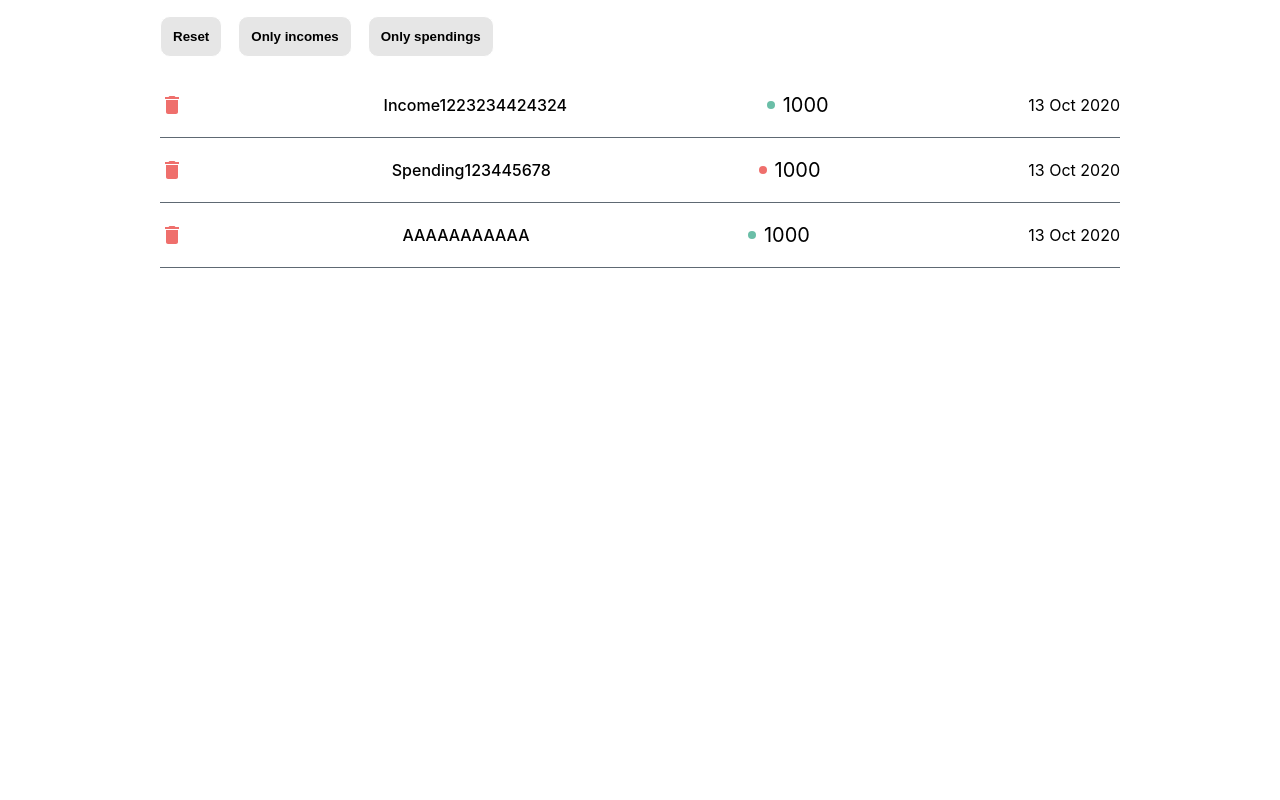
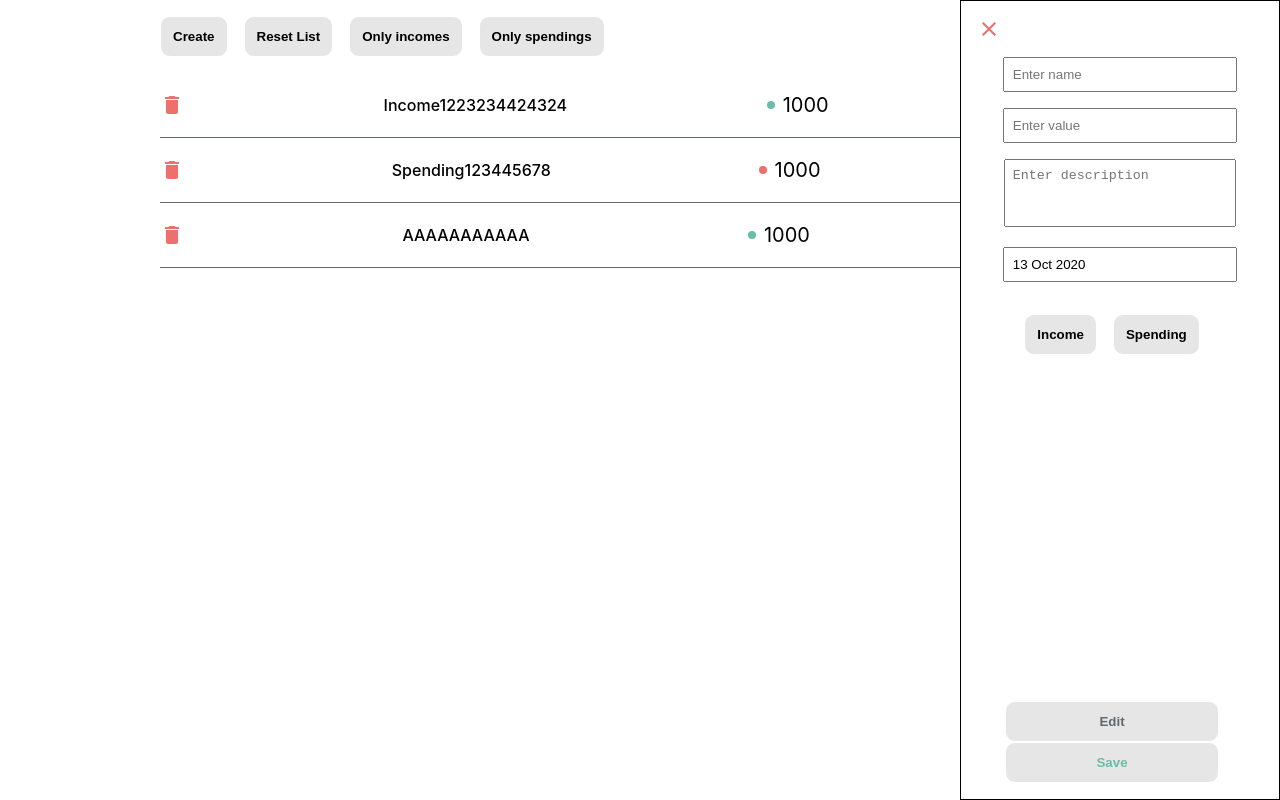
Before and after one commit to titkov49/Budget-Planner, a React (Create React App) app: page / in a window 1280 px wide. Built offline with nearby package versions, Linux system fonts and the light colour scheme.

Commit message:
add form

```diff
--- a/package.json
+++ b/package.json
@@ -11,6 +11,7 @@
     "date-fns": "^2.16.1",
     "node-sass": "^4.14.1",
     "react": "^16.13.1",
+    "react-datepicker": "^3.3.0",
     "react-dom": "^16.13.1",
     "react-scripts": "3.4.3",
     "styled-components": "^5.2.0"
--- a/src/App.scss
+++ b/src/App.scss
@@ -2,8 +2,11 @@ $darkgrey: #5E6973;
 $lightgrey: #E6E6E6;
 $lightcoral: #EF6F6C;
 $greensheen: #6ABEA7;
-$lightblue: #9FFFF5;
 
 .App {
   text-align: center;
 }
+
+.react-datepicker-wrapper {
+  width: 100%;
+}
--- a/src/components/Form.jsx
+++ b/src/components/Form.jsx
@@ -0,0 +1,135 @@
+import React, { useState } from 'react';
+import styled from 'styled-components';
+import DatePicker from 'react-datepicker';
+import "react-datepicker/dist/react-datepicker.css";
+import Close from '@material-ui/icons/Close';
+import {Button, SelectButton, ButtonsContainer} from './styled';
+
+const FormContainer = styled.div`
+  position: absolute;
+  box-sizing: border-box;
+  display: flex;
+  flex-direction: column;
+  align-items: center;
+  justify-content: space-between;
+  padding: 1rem;
+  background-color: white;
+  border: 1px solid #000;
+
+  top:0;
+  right:0;
+  height: 100%;
+  width: 25%;
+  @media screen and (max-width: 768px) {
+    top: 0;
+    left: 0;
+    width: 100%;
+    border: none
+  }
+`;
+
+const StyledCloseIcon = styled(Close)`
+  color: #EF6F6C;
+  display: block !important;
+  margin-bottom: 1rem;
+`;
+
+const Input = styled.input`
+  width: 75%;
+  padding: 0.5rem;
+  margin-bottom: 1rem;
+`;
+
+const TextArea = styled.textarea`
+  margin-bottom: 1rem;
+  width: 75%;
+  height: 15%;
+  padding: 0.5rem;
+  resize: none;
+`;
+
+const BottomContainer = styled.div`width: 100%`;
+
+const BottomButton = styled(Button)`
+  width: 75%;
+  color: ${({ color }) => color || "#5E6973"};
+`;
+
+export default function ({ item, list, onClose, onSave }) {
+  console.log("Form", list);
+  const [newItem, setItem] = useState({
+    name: item?.name || '',
+    description: item?.description || '',
+    date: item?.date || Date.now(),
+    type: item?.type || null,
+    value: item?.value || null
+  });
+
+  const changeProp = (e, prop) => {
+    let obj = {};
+    obj[prop] = e.target.value;
+    setItem(prev => ({...prev, ...obj}));
+  };
+
+  const changeDate = date => setItem(prev => ({...prev, date: date}))
+
+  const saveHandler = () => {
+    let newList = [...list];
+    if (item) {
+      let index = newList.findIndex(item);
+      newList[index] = newItem;
+    } else {
+      newList.unshift(newItem);
+    }
+    onSave(newList);
+    onClose();
+  };
+
+  return (
+    <FormContainer>
+      <div>
+        <StyledCloseIcon onClick={onClose}/>
+        <Input
+          type="text"
+          placeholder="Enter name"
+          value={newItem.name}
+          onChange={e => changeProp(e, 'name')}
+        />
+        <Input
+          type="text"
+          placeholder="Enter value"
+          value={newItem.value}
+          onChange={e => changeProp(e, 'value')}
+        />
+        <TextArea
+          cols="4"
+          placeholder="Enter description"
+          value={newItem.description}
+          onChange={e => changeProp(e, 'description')}
+        />
+        <DatePicker
+          selected={newItem.date}
+          onChange={date => changeDate(date)}
+          customInput={<Input />}
+          dateFormat="d MMM yyyy"
+        />
+        <ButtonsContainer>
+          <SelectButton
+            value="income"
+            type={newItem.type}
+            onClick={e => changeProp(e, 'type')}
+          >Income</SelectButton>
+          <SelectButton
+            value="spending"
+            type={newItem.type}
+            onClick={e => changeProp(e, 'type')}
+          >Spending</SelectButton>
+        </ButtonsContainer>
+      </div>
+      <BottomContainer>
+        <BottomButton>Edit</BottomButton>
+        <BottomButton color="#6ABEA7" onClick={saveHandler}>Save</BottomButton>
+      </BottomContainer>
+    </FormContainer>
+  );
+}
--- a/src/components/List/index.jsx
+++ b/src/components/List/index.jsx
@@ -1,6 +1,8 @@
 import React, { useState, useEffect } from 'react';
 import styled from 'styled-components';
 import ListItem from './ListItem';
+import Form from '../Form';
+import { Button, SelectButton as FilterButton, ButtonsContainer} from '../styled';
 import { initialLst } from '../constants';
 
 const ListStyles = styled.div`
@@ -18,39 +20,8 @@ const InputContainer = styled.div`
   align-items: center;
 `;
 
-const ButtonsContainer = styled.div`
-  margin: 1rem 0;
-  text-align: left;
-`;
-
-const FilterButton = styled.button`
-  background-color: #E6E6E6;
-  padding: 0.75rem;
-  font-weight: 600;
-  margin-right: 1rem;
-  outline: none;
-  border: 1px solid white;
-  border-radius: 10px;
-  transition: all .3s;
-
-  &:hover {
-    border: 1px solid #6ABEA7;
-  }
-
-  &:active {
-    border: 1px solid white;
-    background-color: #6ABEA7;
-    color: white;
-  }
-  ${({ value, modType}) => {
-    if (modType === value) return `
-      background-color: #6ABEA7;
-      color: white;
-    `;
-  }}
-`;
-
 export default function () {
+  const [isFormOpen, setForm] = useState(true);
   const [initialList, setInitialList] = useState(initialLst)
   const [modifiedList, setList] = useState(initialLst);
   const [filterType, setFilterType] = useState('initial');
@@ -63,7 +34,7 @@ export default function () {
   useEffect(() => {
     setList(filterList(filterType));
   // eslint-disable-next-line react-hooks/exhaustive-deps
-  }, [filterType]);
+  }, [filterType, initialList]);
 
   const filterList = type => {
     if (type === "initial") {
@@ -76,13 +47,24 @@ export default function () {
     setFilterType('initial');
   }
 
+  const openForm = () => {
+    if (isFormOpen) return;
+    setForm(true);
+  };
+
   return (
     <ListStyles>
+      {isFormOpen && <Form
+        onClose={() => setForm(false)}
+        onSave={setInitialList}
+        list={initialList}
+      />}
       <InputContainer>
         <ButtonsContainer>
-          <FilterButton onClick={reset} value="reset" modType={filterType}>Reset</FilterButton>
-          <FilterButton onClick={e => setFilterType(e.target.value)} value="income" modType={filterType}>Only incomes</FilterButton>
-          <FilterButton onClick={e => setFilterType(e.target.value)} value="spending" modType={filterType}>Only spendings</FilterButton>
+          <Button onClick={openForm}>Create</Button>
+          <Button onClick={reset} modType={filterType}>Reset List</Button>
+          <FilterButton onClick={e => setFilterType(e.target.value)} value="income" type={filterType}>Only incomes</FilterButton>
+          <FilterButton onClick={e => setFilterType(e.target.value)} value="spending" type={filterType}>Only spendings</FilterButton>
         </ButtonsContainer>
       </InputContainer>
       {modifiedList.map(item => <ListItem
--- /dev/null
+++ b/src/components/styled.js
@@ -0,0 +1,35 @@
+import styled from 'styled-components';
+
+export const Button = styled.button`
+  background-color: #E6E6E6;
+  padding: 0.75rem;
+  font-weight: 600;
+  margin-right: 1rem;
+  outline: none;
+  border: 1px solid white;
+  border-radius: 10px;
+  transition: all .3s;
+
+  &:hover {
+    border: 1px solid #6ABEA7;
+  }
+
+  &:active {
+    border: 1px solid white;
+    background-color: #6ABEA7;
+    color: white;
+  }
+`;
+
+export const SelectButton = styled(Button)`
+  ${({ value, type}) => {
+    if (type === value) return `
+      background-color: #6ABEA7;
+      color: white;
+    `;
+  }}
+`;
+
+export const ButtonsContainer = styled.div`
+  margin: 1rem 0;
+`;
```
Also changed, not shown: 1 other file (tests, documents, lock files or other folders).
